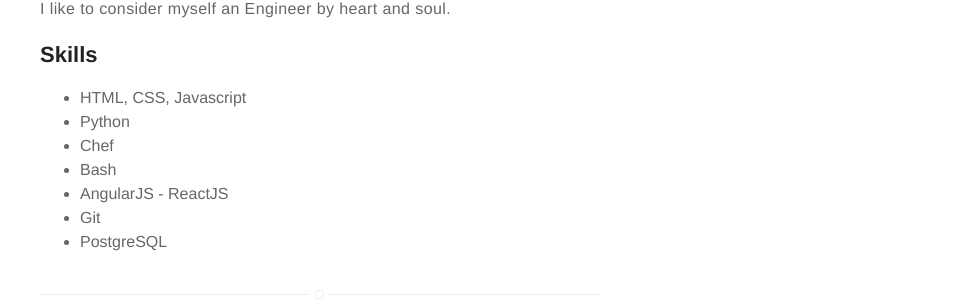
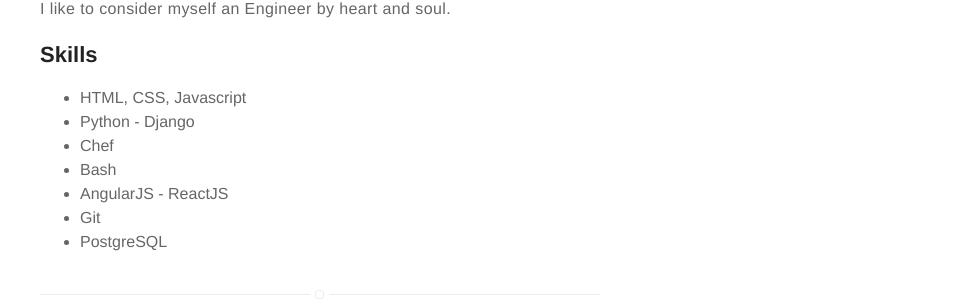
Before and after one commit to jinchuuriki91/jinchuuriki91.github.io, a Jekyll site: the page built from about.md, in a window 1280 px wide. Shown: the part 473-778 px from the top of the page, without its empty margins (320-1280 px from the left). Built offline with Jekyll 4.4.1, drawn with Linux system fonts in a browser that asks for light colours.

Commit message:
Django added to about section

```diff
--- a/about.md
+++ b/about.md
@@ -11,7 +11,7 @@ layout: page
 
 <ul class="skill-list">
 	<li>HTML, CSS, Javascript</li>
-	<li>Python</li>
+	<li>Python - Django</li>
 	<li>Chef</li>
 	<li>Bash</li>
 	<li>AngularJS - ReactJS</li>
```
Also changed, not shown: 2 other files.
